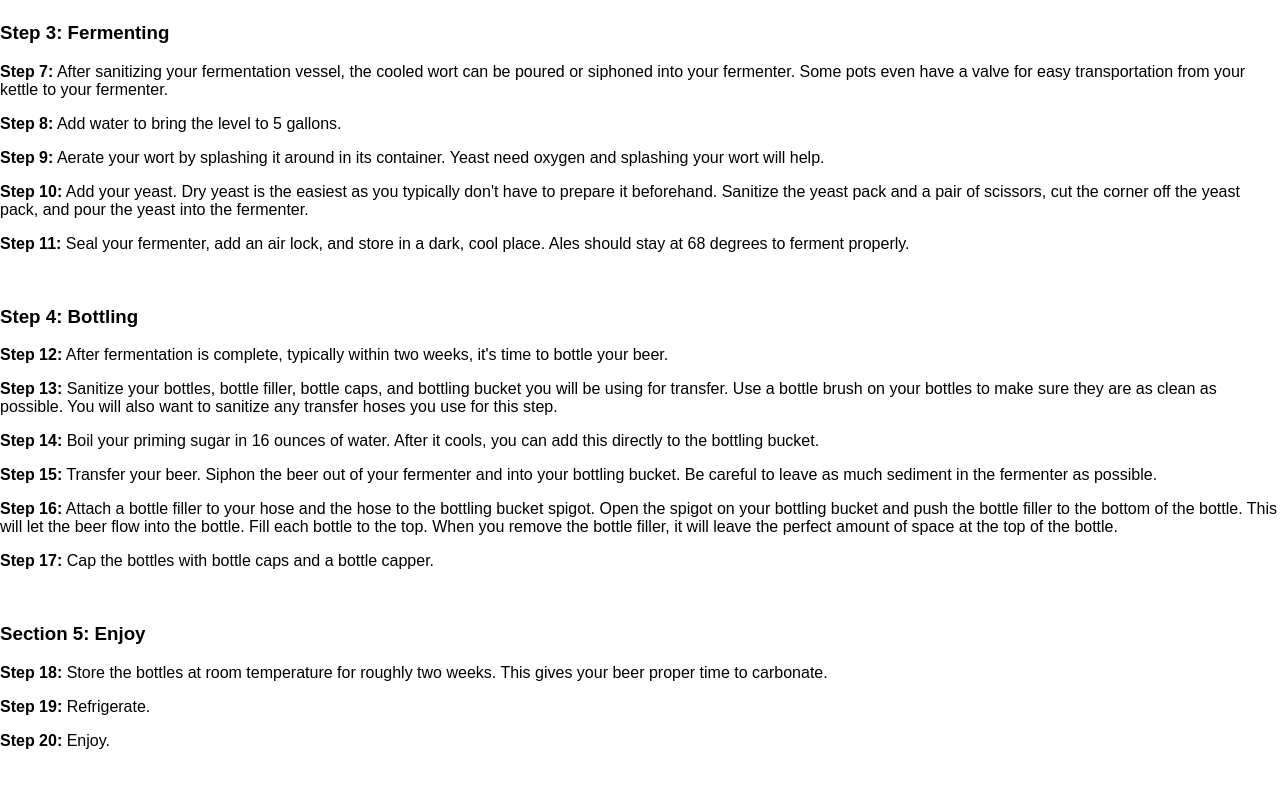
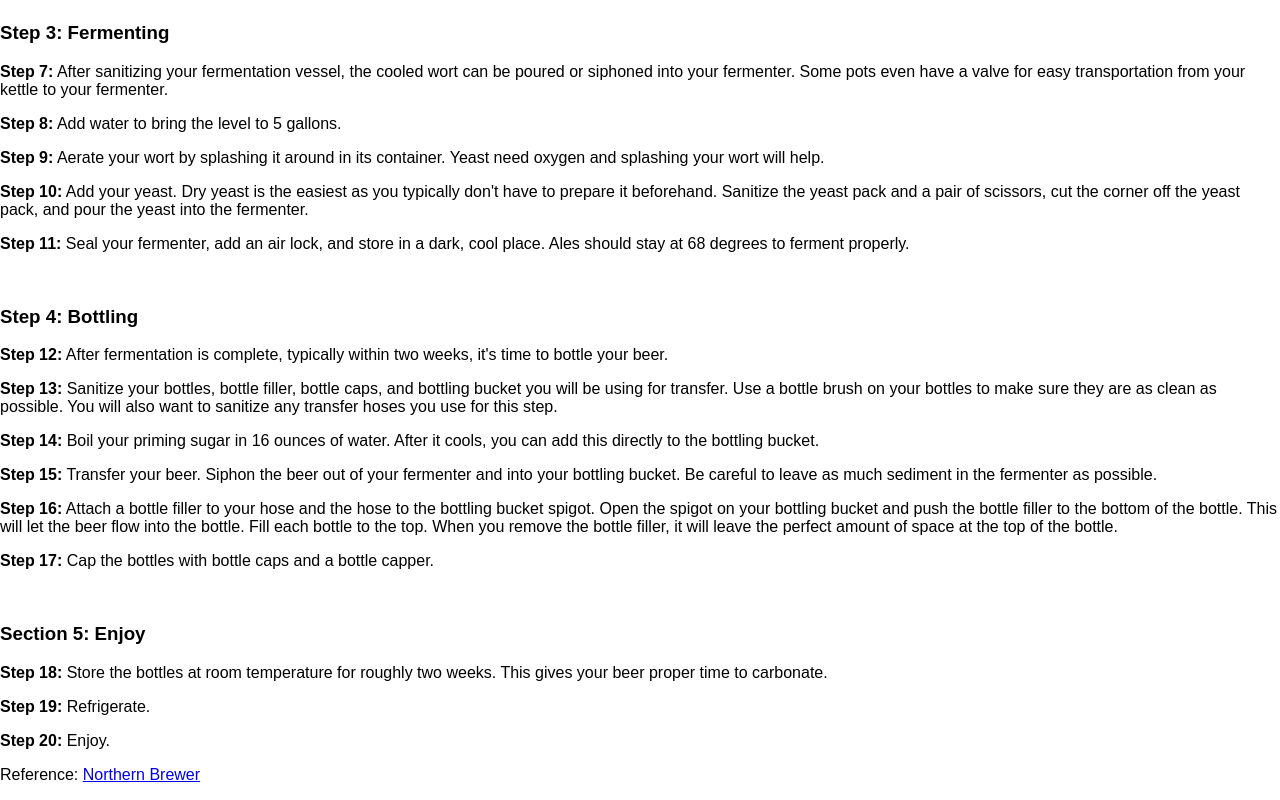
Before and after one commit to nikolaizemlin/Project_3_Group, a React (Create React App) app: page / in a window 1280 px wide. Shown: the part 1780-2580 px from the top of the page. Before the commit the page ends 2546 px from the top, so only its background shows below. Built offline with nearby package versions, Linux system fonts and the light colour scheme.

Commit message:
added in reference to how to

```diff
--- a/src/HowTo.js
+++ b/src/HowTo.js
@@ -86,7 +86,7 @@ const HowTo = () => (
 
 <p><strong>Step 20:</strong> Enjoy.</p>
 
-
+<p>Reference: <a href="https://learn.northernbrewer.com/hc/en-us/articles/360002505093-How-to-Brew-Beer-Homebrewing-101" target="_blank">Northern Brewer</a></p>
 
 </div>
 )
```
